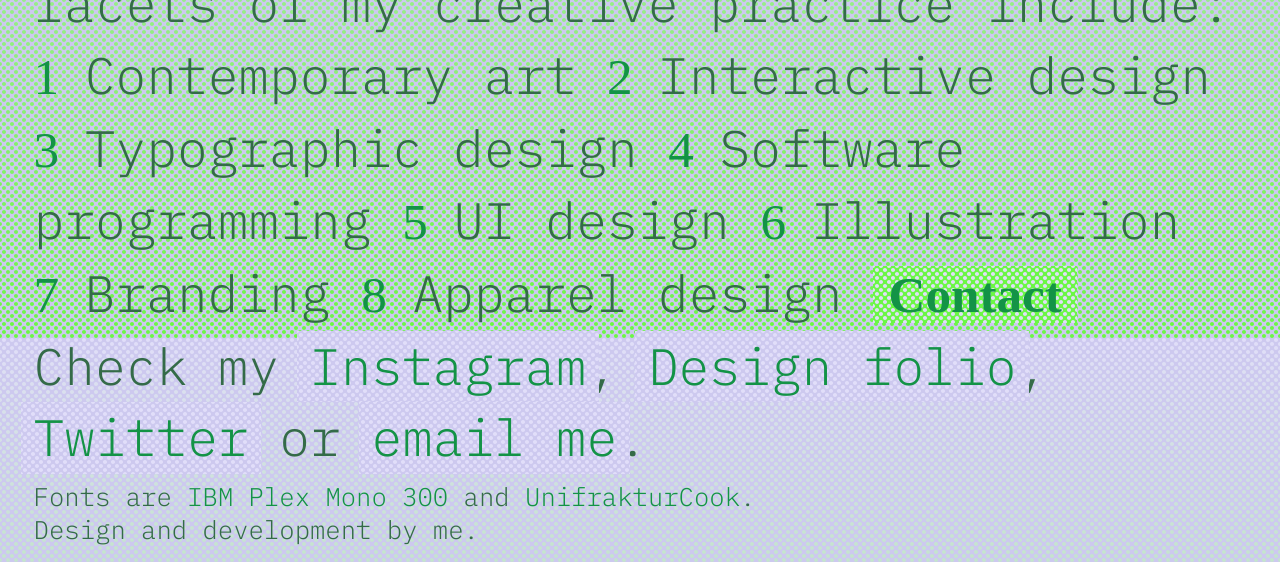
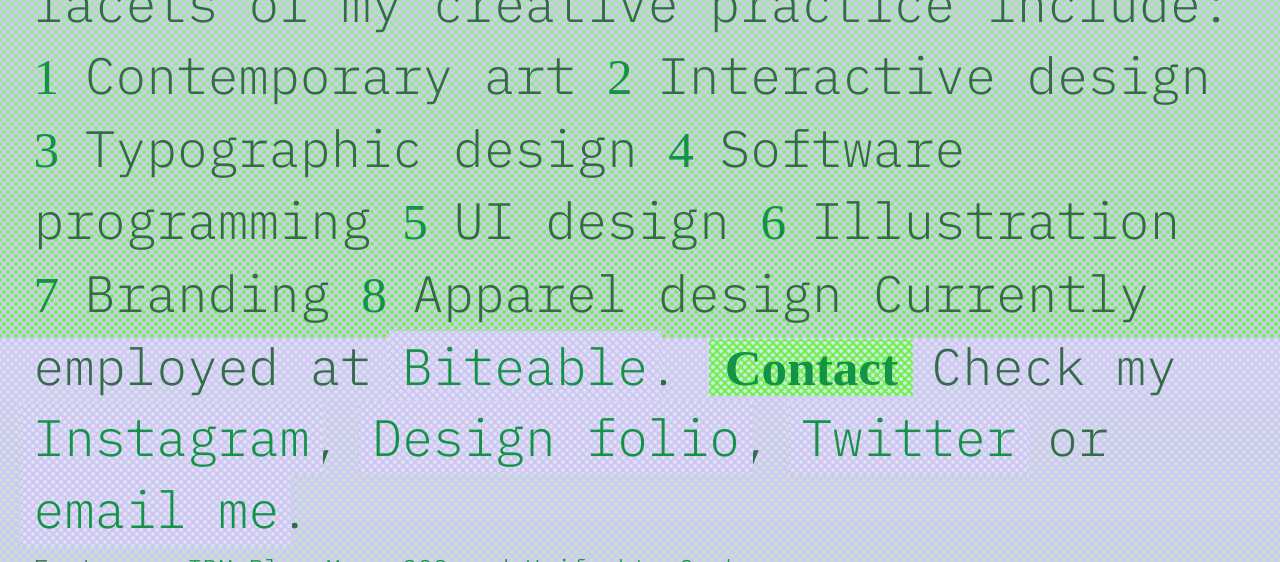
Before and after one commit to Elbone/nielsoeltjen, a Jekyll site: the page built from index.html, in a window 1280 px wide and 900 px high, scrolled down 1462 px, cut to the strip 0-562 px from the top of the window. Built offline with Jekyll 4.4.1, drawn with Linux system fonts in a browser that asks for light colours; some web fonts are replaced.

Commit message:
Adds reference to Biteable

```diff
--- a/index.html
+++ b/index.html
@@ -61,6 +61,10 @@ layout: default
   <li>Apparel design</li>
 </ol>
 
+<p>
+  Currently employed at <a href="https://biteable.com/ data-title="Online video maker">Biteable</a>.
+</p>
+
 <h3>Contact</h3>
 <p>
   Check my
```
